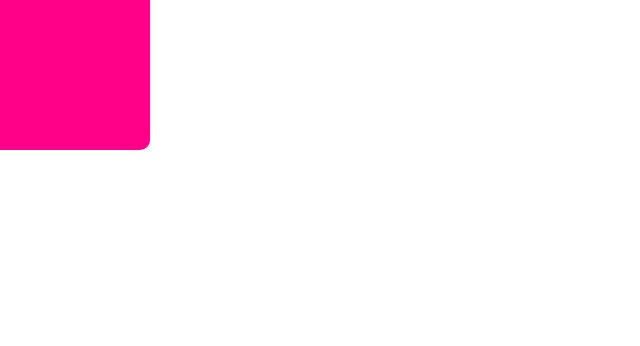
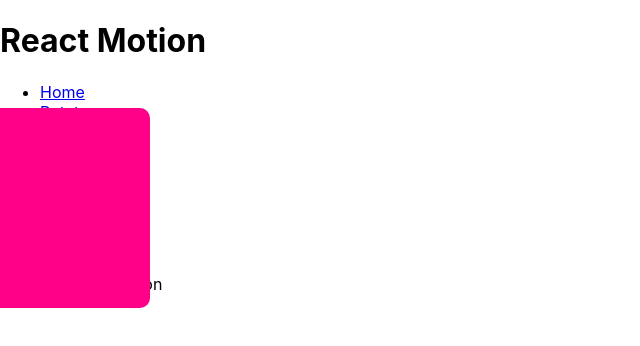
Before and after one commit to ChrisWongAtCUHK/react-motion, a React (Create React App) app: page /scale in a window 1280 px wide. Shown: the top 346 px of the page, without its empty margins (0-640 px from the left). Built offline with nearby package versions, Linux system fonts and the light colour scheme.

Commit message:
Introduce layout and routing

```diff
--- a/package.json
+++ b/package.json
@@ -10,6 +10,7 @@
     "motion": "^12.4.7",
     "react": "^19.0.0",
     "react-dom": "^19.0.0",
+    "react-router-dom": "^7.2.0",
     "react-scripts": "5.0.1",
     "web-vitals": "^2.1.4"
   },
--- a/src/App.js
+++ b/src/App.js
@@ -1,23 +1,19 @@
-import * as motion from "motion/react-client";
-import "./App.css";
+import { BrowserRouter as Router, Routes, Route } from "react-router-dom";
+import MainLayout from "./layouts/MainLayout";
+import Rotate from "./pages/Rotate";
+import Scale from "./pages/Scale";
 
-const box = {
-  width: 100,
-  height: 100,
-  backgroundColor: "#ff0088",
-  borderRadius: 5,
+const App = () => {
+  return (
+    <Router>
+      <Routes>
+        <Route path="/" element={<MainLayout />}>
+          <Route path="rotate" element={<Rotate />} />
+          <Route path="scale" element={<Scale />} />
+        </Route>
+      </Routes>
+    </Router>
+  );
 };
 
-function App() {
-  return (
-    <motion.div
-      style={box}
-      animate={{
-        scale: 2,
-        transition: { duration: 2 },
-      }}
-    />
-  );
-}
-
 export default App;
--- /dev/null
+++ b/src/layouts/MainLayout.js
@@ -0,0 +1,32 @@
+import { Outlet } from "react-router-dom";
+
+const MainLayout = () => {
+  return (
+    <div>
+      <header>
+        <h1>React Motion</h1>
+        <nav>
+          <ul>
+            <li>
+              <a href="/">Home</a>
+            </li>
+            <li>
+              <a href="/rotate">Rotate</a>
+            </li>
+            <li>
+              <a href="/scale">Scale</a>
+            </li>
+          </ul>
+        </nav>
+      </header>
+      <main>
+        <Outlet /> {/* This is where child routes will be rendered */}
+      </main>
+      <footer>
+        <p>© 2025 React Motion</p>
+      </footer>
+    </div>
+  );
+};
+
+export default MainLayout;
--- /dev/null
+++ b/src/pages/Rotate.js
@@ -0,0 +1,20 @@
+import * as motion from "motion/react-client";
+
+const box = {
+  width: 100,
+  height: 100,
+  backgroundColor: "#ff0088",
+  borderRadius: 5,
+}
+
+function App() {
+  return (
+    <motion.div
+      style={box}
+      animate={{ rotate: 360 }}
+      transition={{ duration: 1 }}
+    />
+  );
+}
+
+export default App;
--- /dev/null
+++ b/src/pages/Scale.js
@@ -0,0 +1,22 @@
+import * as motion from "motion/react-client";
+
+const box = {
+  width: 100,
+  height: 100,
+  backgroundColor: "#ff0088",
+  borderRadius: 5,
+};
+
+function App() {
+  return (
+    <motion.div
+      style={box}
+      animate={{
+        scale: 2,
+        transition: { duration: 2 },
+      }}
+    />
+  );
+}
+
+export default App;
```
Also changed, not shown: 1 other file (tests, documents, lock files or other folders).
